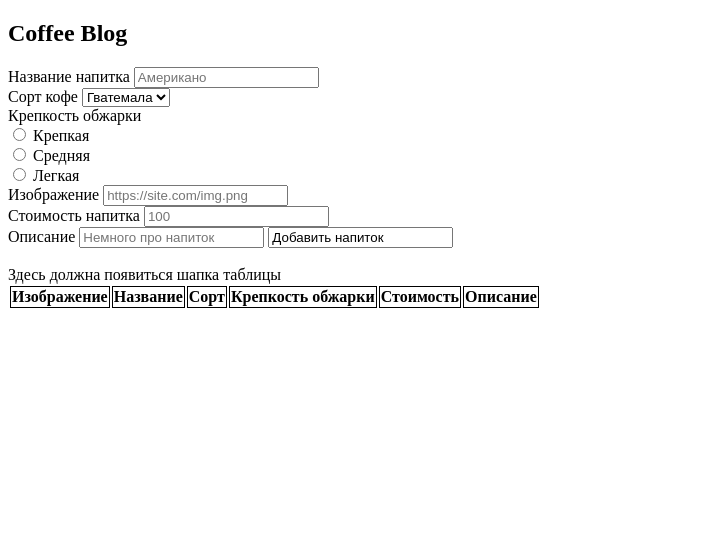
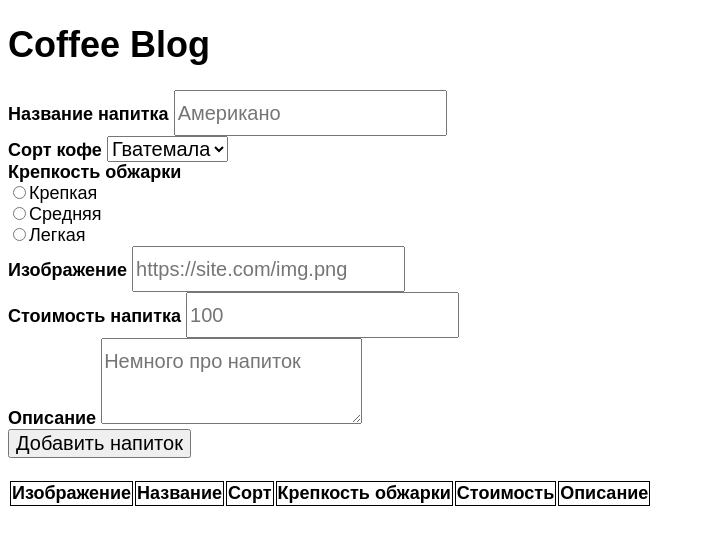
Before and after one commit to kofeyok58/pr2, a plain HTML site: page пр2/index.html in a window 1280 px wide. Shown: the whole page, without its empty margins (0-705 px from the left). Drawn offline with Linux system fonts and the light colour scheme.

Commit message:
Add files via upload

```diff
--- a/пр2/index.html
+++ b/пр2/index.html
@@ -8,44 +8,41 @@
     <title>Document</title>
 </head>
 <body>
-    <h2 id="title">Coffee Blog</h2>
+    <h1 id="title">Coffee Blog</h1>
     <form>
-        <!--Здесь вы пишете все, что относится к форме-->
-        <label for="title">Название напитка</label>
+        <label>Название напитка</label>
             <input type="text" id="title" name="title" placeholder="Американо">
         <br>
 
-        <label for="sort">Сорт кофе</label>
+        <label>Сорт кофе</label>
         <select id="sort" name="sort">
             <option>Гватемала</option>
             <option>Арабика</option>
         </select>
         <br>
 
-        <label for="strong">Крепкость обжарки</label>
+        <label>Крепкость обжарки</label>
         <br>
-            <input type="radio" id="strong" name="strong">
-            <label for="strong">Крепкая</label> <br>
-            <input type="radio" id="strong" name="strong">
-            <label for="strong">Средняя</label> <br>
-            <input type="radio" id="strong" name="strong">
-            <label for="strong">Легкая</label>
+            <input type="radio" id="strong" name="strong" value="Крепкая">Крепкая <br>
+            <input type="radio" id="strong" name="strong" value="Средняя">Средняя <br>
+            <input type="radio" id="strong" name="strong" value="Легкая">Легкая
         <br>
 
-        <label for="image">Изображение</label>
+        <label>Изображение</label>
             <input type="text" id="image" name="image" placeholder="https://site.com/img.png">
 
         <br>
 
-        <label for="cost">Стоимость напитка</label>
+        <label>Стоимость напитка</label>
             <input type="text" id="cost" name="cost" placeholder="100">
 
         <br>
 
-        <label for="description">Описание</label>
-            <input type="text" id="description" name="description" placeholder="Немного про напиток">
+        <label>Описание</label>
+            <textarea type="text" id="description" name="description" placeholder="Немного про напиток"></textarea>
+        <br>
 
-            <input type="" value="Добавить напиток">
+            <input type="submit" value="Добавить напиток">
 
 
     </form>
@@ -61,8 +58,36 @@
                 <th>Описание</th>
             </tr>
         </thead>
-        Здесь должна появиться шапка таблицы
     </table>
-    <script data-src="https://queen-leksa.github.io/111/script.js"></script>
 </body>
+<script>
+    const f = document.forms[0];
+    let tr = document.getElementById("table");
+    let t = tr;
+    f.addEventListener("submit", (e) => {
+        e.preventDefault();
+        let body = {};
+        for (let i = 0; i < f.elements.length; i++) {
+            let tag = f[i];
+            if (tag.name) {
+                if (tag.type === "radio" && tag.checked) {
+                    body[tag.name] = tag.value;
+                } else if (tag.type !== "radio") {
+                    body[tag.name] = tag.value;
+                }
+            }
+        }
+        console.log(body);
+        let html = "<tr>";
+        html += `<td><img src="${body.image}" width="50" alt="${body.title}"></td>`;
+        html += `<td>${body.title || ""}</td>`;
+        html += `<td>${body.sort || ""}</td>`;
+        html += `<td>${body.strong || ""}</td>`;
+        html += `<td>${body.cost || ""}</td>`;
+        html += `<td>${body.description || ""}</td>`;
+        html += "</tr>"
+        t.innerHTML += html;
+    })
+</script>
+
 </html>
--- a/пр2/style.css
+++ b/пр2/style.css
@@ -1,3 +1,26 @@
+body{
+    font: 18px sans-serif;
+    color: #000000;
+}
+label{
+    font-weight: bold;
+}
+input,
+input::placeholder {
+    font: 1.25rem/2 sans-serif;
+}
+textarea,
+textarea::placeholder{
+    font: 1.25rem/2 sans-serif;
+
+}
+#sort{
+    font: 1.25rem sans-serif;
+}
+
 th {
     border: 1px solid #000;
 }
+td{
+    border: 1px solid #000;
+}
```
